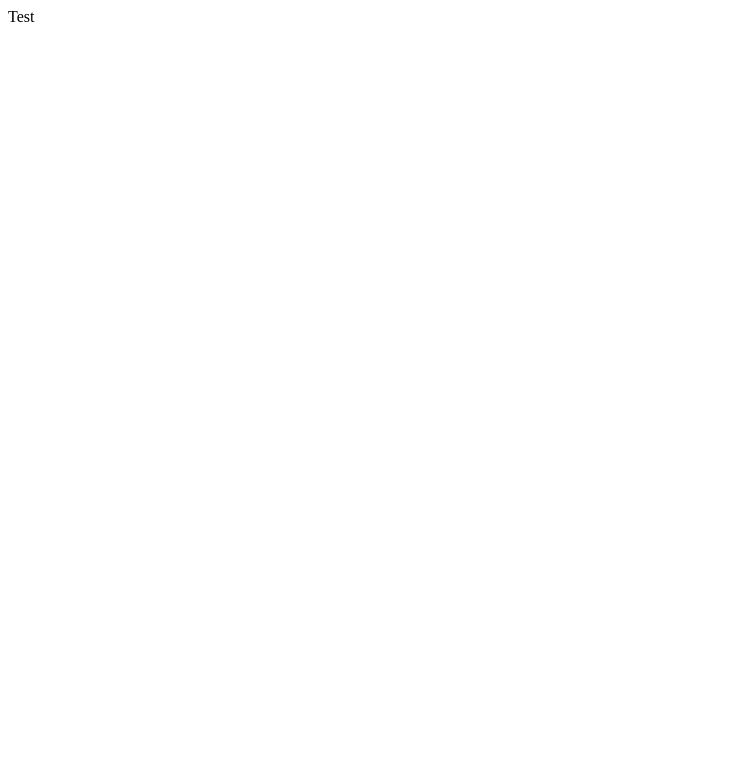
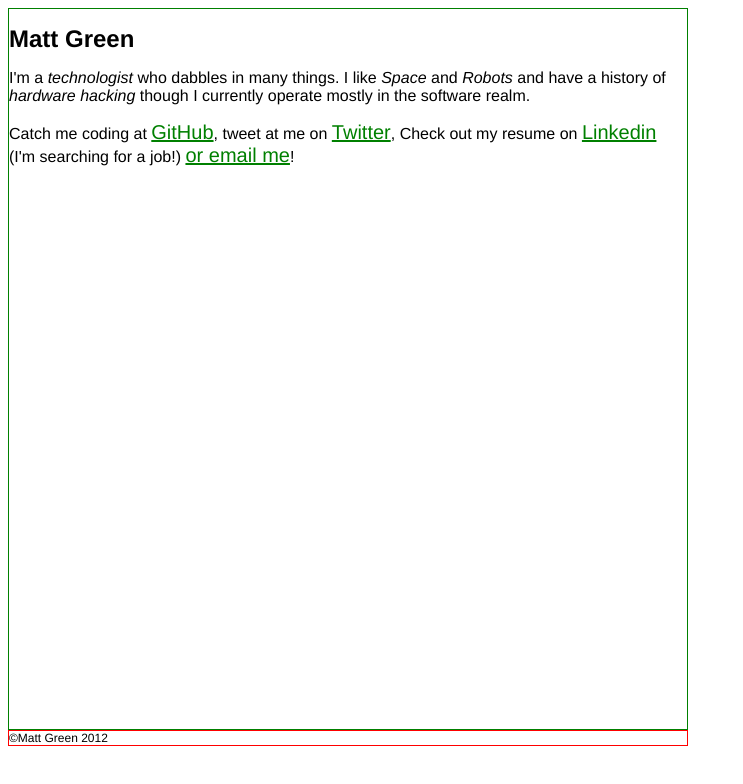
Before and after one commit to emgeee/emgeee.github.io, a plain HTML site: page index.html in a window 1280 px wide. Shown: the whole page, without its empty margins (0-743 px from the left). Drawn offline with nearby package versions, Linux system fonts and the light colour scheme.

Commit message:
added more about me

```diff
--- a/index.html
+++ b/index.html
@@ -2,15 +2,33 @@
 
 <html>
 <head>
-  <title> </title>
+  <title>Matt Green</title>
 
-  <link rel="stylesheet" href="/styles/home.css">
+  <link rel="stylesheet" href="styles/home.css">
   <script src="https://ajax.googleapis.com/ajax/libs/jquery/1.7.2/jquery.min.js"></script>
   <script src="https://ajax.googleapis.com/ajax/libs/jqueryui/1.8.22/jquery-ui.min.js"></script>
-  <script src="/js/home.js"></script>
+  <script src="js/home.js"></script>
 </head>
 <body>
-  Test
+<div id="container">
+  <h1 id="name">Matt Green</h1>
+  <div id="about">
+    <p>I'm a <em>technologist</em> who dabbles in many things. I like <em>Space</em> and <em>Robots</em> and have a history of <em>hardware hacking</em> though I currently operate mostly in the software realm.
+    </p>
+  </div>
+  <div id="contact">
+    <p>
+      Catch me coding at <a target="_blank" href="https://github.com/emgeee">GitHub</a>,
+      tweet at me on <a target="_blank" href="http://twitter.com/emgeeeeee">Twitter</a>,
+      Check out my resume on <a target="_blank" href="http://www.linkedin.com/pub/matt-green/7/749/aa9">Linkedin</a> (I'm searching for a job!)
+      <a target="_blank" href="mailto:mgreen9@gmail.com">or email me</a>!
+    </p>
+  </div>
+</div>
+
+<div id="footer">
+  &copyMatt Green 2012
+</div>
 
 </body>
 </html>
--- a/styles/home.css
+++ b/styles/home.css
@@ -0,0 +1,43 @@
+html{
+  height:100%;
+  width:100%;
+}
+
+body{
+  font-family:"Helvetica";
+  height:100%;
+  width:680px;
+}
+
+#container{
+  min-height:90%;
+
+  margin: auto;
+
+  border: 1px green solid;
+}
+
+#name{
+  font-size: 24px;
+
+}
+
+#about{
+}
+
+#contact{
+
+}
+
+#contact a{
+  color: green;
+  font-size: 20px;
+}
+
+#footer{
+  margin: 0px auto 0 auto;
+  font-size: 12px;
+
+  border: 1px red solid;
+
+}
```
